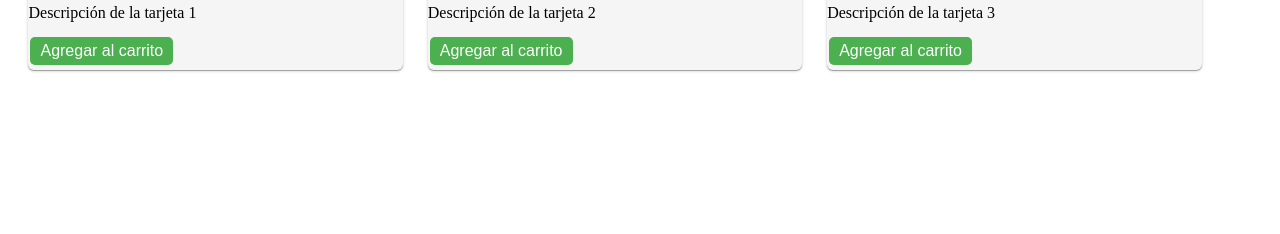
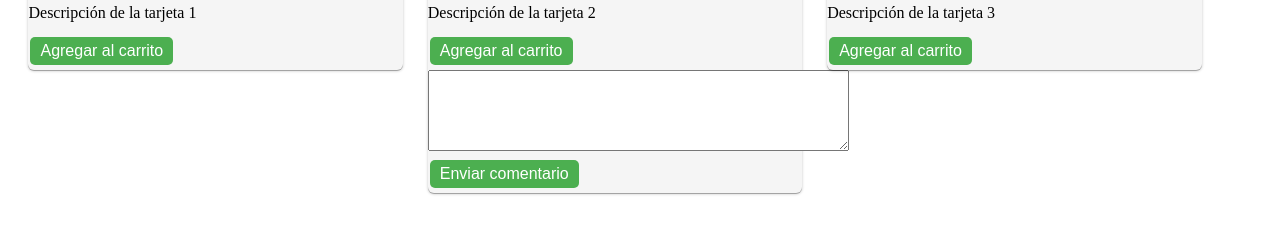
Before and after one commit to ozkrir/tesisapp, an Angular app: page / in a window 1280 px wide. Shown: the part 360-594 px from the top of the page. Built offline with nearby package versions, Linux system fonts and the light colour scheme.

Commit message:
html new

```diff
--- a/src/app/app.component.html
+++ b/src/app/app.component.html
@@ -4,6 +4,10 @@
 <!DOCTYPE html>
 <html>
 <head>
+
+  <h1 center>Bienvenido</h1>
+
+<hr>
   <style>
     .tarjeta {
       width: 30%;
@@ -54,6 +58,9 @@
     <h2>Título de la tarjeta 1</h2>
     <p>Descripción de la tarjeta 1</p>
     <button>Agregar al carrito</button>
+   <!-- <textarea rows="5" cols="30" style="border: 1px solid #ccc; background-color: #f8f8f8; padding: 10px;">
+      Escribe aquí...</textarea>
+      <input type="submit" value="Enviar"> -->
   </div>
 
   <div class="tarjeta">
@@ -61,6 +68,10 @@
     <h2>Título de la tarjeta 2</h2>
     <p>Descripción de la tarjeta 2</p>
     <button>Agregar al carrito</button>
+    <form>
+      <textarea class="large-12 columns" rows="5" cols="50"></textarea>
+      <button type="submit" class="button">Enviar comentario</button>
+    </form>
   </div>
 
   <div class="tarjeta">
```
